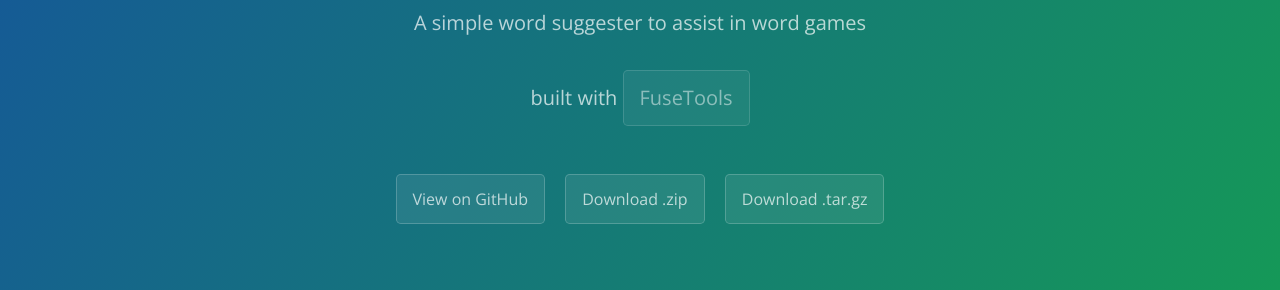
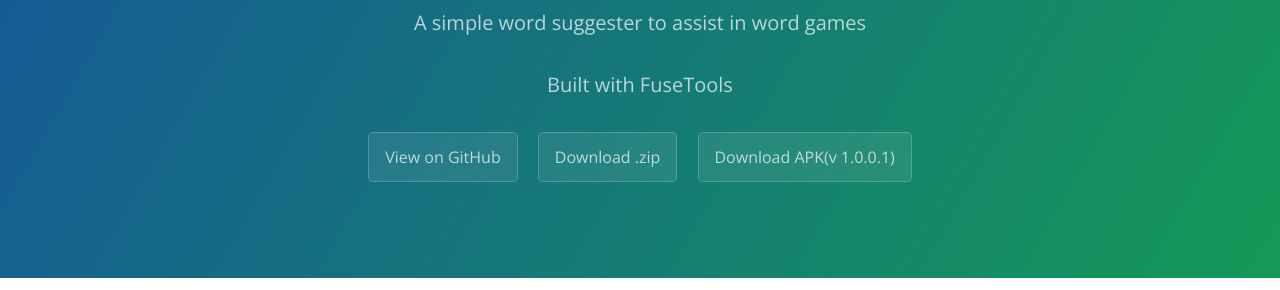
Before and after one commit to MrClan/wordsuggester, a plain HTML site: page index.html in a window 1280 px wide. Shown: the part 167-457 px from the top of the page. Drawn offline with nearby package versions, Linux system fonts and the light colour scheme.

Commit message:
Minor updates

```diff
--- a/index.html
+++ b/index.html
@@ -13,10 +13,10 @@
     <section class="page-header">
       <h1 class="project-name">Wordsuggester</h1>
       <h2 class="project-tagline">A simple word suggester to assist in word games</h2>
-      <h4 class="project-tagline">built with <a href="https://www.fusetools.com" class="btn">FuseTools</a></h4>
+      <h4 class="project-tagline">Built with FuseTools</h4>
       <a href="https://github.com/MrClan/wordsuggester" class="btn">View on GitHub</a>
       <a href="https://github.com/MrClan/wordsuggester/zipball/master" class="btn">Download .zip</a>
-      <a href="https://github.com/MrClan/wordsuggester/tarball/master" class="btn">Download .tar.gz</a>
+      <a href="https://github.com/MrClan/wordsuggester/releases/download/v1.0.0.1/wordfinderfuse.apk" class="btn">Download APK(v 1.0.0.1)</a>
     </section>
 
     <section class="main-content">
```
